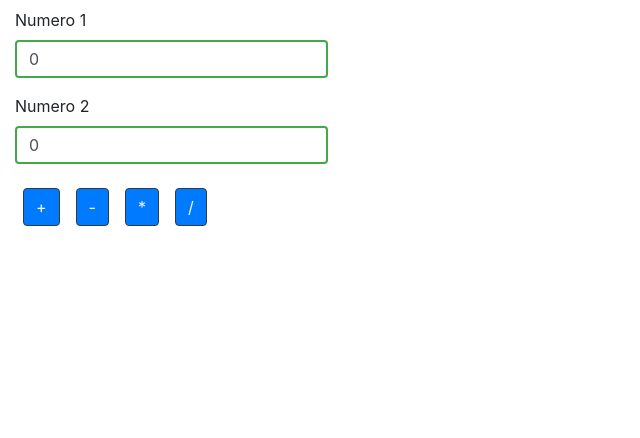
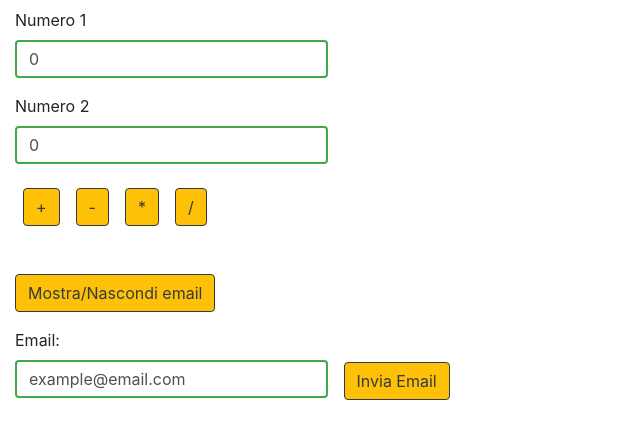
Before and after one commit to joshuagottardogalvani/AngularC9_Esercizi_Gottardo, an Angular app in the folder calc-email/: page / in a window 1280 px wide. Shown: the top 438 px of the page, without its empty margins (0-640 px from the left). Built offline with nearby package versions, Linux system fonts and the light colour scheme.

Commit message:
calc-email

```diff
--- a/calc-email/src/app/app.component.html
+++ b/calc-email/src/app/app.component.html
@@ -8,12 +8,10 @@
     <input type="number" class="form-control w-25" id="numero2" name="numero2" onfocus="this.value=''" [formControl]="myForm.controls['numero2']">
   </div>
   <div *ngIf="!myForm.valid" class="alert alert-danger">Il form non è valido</div>
-  <button type="button" class="btn btn-primary m-2 btn-outline-dark text-light" (click)="somma()">+</button>
-  <button type="button" class="btn btn-primary m-2 btn-outline-dark text-light" (click)="sottrazione()">-</button>
-  <button type="button" class="btn btn-primary m-2 btn-outline-dark text-light" (click)="moltiplicazione()">*</button>
-  <button type="button" class="btn btn-primary m-2 btn-outline-dark text-light" (click)="divisione()">/</button>
+  <button type="button" class="btn btn-small btn-warning m-2 btn-outline-dark" (click)="somma()">+</button>
+  <button type="button" class="btn btn-small btn-warning m-2 btn-outline-dark" (click)="sottrazione()">-</button>
+  <button type="button" class="btn btn-small btn-warning m-2 btn-outline-dark" (click)="moltiplicazione()">*</button>
+  <button type="button" class="btn btn-small btn-warning m-2 btn-outline-dark" (click)="divisione()">/</button>
 </form>
 
-<span *ngFor="let n of arrayNumeri">{{ n }}-</span>
-
-<app-ris-component [risultato]="risultato"></app-ris-component>
+<app-ris-component [risultato]="risultato" [arrayNumeri]="arrayNumeri"></app-ris-component>
--- a/calc-email/src/app/app.component.ts
+++ b/calc-email/src/app/app.component.ts
@@ -9,10 +9,10 @@ import { FormBuilder, FormGroup, Validators } from '@angular/forms';
 export class AppComponent {
 
   myForm: FormGroup;
-  risultato: Number;
-  numero1: Number;
-  numero2: Number;
-  arrayNumeri: Number[];
+  risultato: number;
+  numero1: number;
+  numero2: number;
+  arrayNumeri: number[];
 
   constructor(fb: FormBuilder) {
     this.myForm = fb.group({'numero1': ['0', Validators.required], 'numero2': ['0', Validators.required]
@@ -20,54 +20,62 @@ export class AppComponent {
   }
 
   somma() {
+    if(this.myForm.valid) {
       this.numero1 = Number(this.myForm.controls['numero1'].value);
       this.numero2 = Number(this.myForm.controls['numero2'].value);
       this.risultato = Number(this.myForm.controls['numero1'].value) + Number(this.myForm.controls['numero2'].value);
 
       this.vettoreNumeri(Number(this.numero1), Number(this.numero2));
+    }
 
     return false;
   }
 
   sottrazione() {
+    if(this.myForm.valid) {
       this.numero1 = Number(this.myForm.controls['numero1'].value);
       this.numero2 = Number(this.myForm.controls['numero2'].value);
       this.risultato = Number(this.myForm.controls['numero1'].value) - Number(this.myForm.controls['numero2'].value);
 
       this.vettoreNumeri(Number(this.numero1), Number(this.numero2));
+    }
 
     return false;
   }
 
   moltiplicazione() {
+    if(this.myForm.valid) {
       this.numero1 = Number(this.myForm.controls['numero1'].value);
       this.numero2 = Number(this.myForm.controls['numero2'].value);
       this.risultato = Number(this.myForm.controls['numero1'].value) * Number(this.myForm.controls['numero2'].value);
 
       this.vettoreNumeri(Number(this.numero1), Number(this.numero2));
+    }
 
     return false;
   }
 
   divisione() {
+    if(this.myForm.valid) {
       this.numero1 = Number(this.myForm.controls['numero1'].value);
       this.numero2 = Number(this.myForm.controls['numero2'].value);
       this.risultato = Number(this.myForm.controls['numero1'].value) / Number(this.myForm.controls['numero2'].value);
 
-    this.vettoreNumeri(Number(this.numero1), Number(this.numero2));
+      this.vettoreNumeri(this.numero1, this.numero2);
+    }
 
     return false;
   }
 
-      vettoreNumeri(n1: number, n2:number)
-    {
-        //Se n2< n1 li scambio
+vettoreNumeri(n1: number, n2:number){
     if (n1<n2) {
         let a = n2;
         n2 = n1;
         n2= a;
     }
+
     this.arrayNumeri = new Array<number>();
+
     for(let i = n1; i <=n2; i++)
     {
         console.log(i);
--- a/calc-email/src/app/ris-component/ris-component.component.css
+++ b/calc-email/src/app/ris-component/ris-component.component.css
@@ -0,0 +1,7 @@
+.ng-valid:not(form) {
+  border: 2px solid #42A948;
+}
+
+.ng-invalid:not(form)  {
+  border: 2px solid #a94442;
+}
--- a/calc-email/src/app/ris-component/ris-component.component.html
+++ b/calc-email/src/app/ris-component/ris-component.component.html
@@ -1 +1,10 @@
 <div>{{ risultato }}</div>
+<span *ngFor="let n of arrayNumeri">{{ n }} </span><br>
+<button type="button" class="btn btn-outline-dark btn-warning mt-3 mb-3" (click)="toggleVar()">Mostra/Nascondi email</button>
+<form [hidden]="hideEmail" [formGroup]="myForm" (ngSubmit)="onSubmit(myForm.value)">
+  <div class="form-group d-inline-block w-25">
+    <label for="email" class="mr-1">Email:</label>
+    <input type="email" class="form-control" onfocus="this.value=''" id="email" name="email" [formControl]="myForm.controls['email']">
+  </div>
+  <button type="button" type="submit" class="btn btn-outline-dark btn-warning ml-3 d-inline-block">Invia Email</button>
+</form>
--- a/calc-email/src/app/ris-component/ris-component.component.ts
+++ b/calc-email/src/app/ris-component/ris-component.component.ts
@@ -1,4 +1,5 @@
 import { Component, OnInit, Input } from '@angular/core';
+import { FormBuilder, FormGroup, Validators } from '@angular/forms';
 
 @Component({
   selector: 'app-ris-component',
@@ -7,11 +8,36 @@ import { Component, OnInit, Input } from '@angular/core';
 })
 export class RisComponentComponent implements OnInit {
 
-  @Input() risultato: Number;
+  @Input() risultato: number;
+  @Input() arrayNumeri: number[];
+  myForm: FormGroup;
 
-  constructor() { }
+  hideEmail: Boolean = false;
+
+  constructor(fb: FormBuilder) {
+    this.myForm = fb.group({'email': ['example@email.com', Validators.email]
+    });
+  }
 
   ngOnInit() {
   }
 
+  toggleVar(){
+    if(!this.hideEmail){
+      this.hideEmail = true;
+    }
+    else {
+      this.hideEmail = false;
+    }
+  }
+
+  onSubmit(value: string){
+    if(this.myForm.valid) {
+      console.log('Mail inviata a: ' + this.myForm.controls['email'].value);
+    }
+    else {
+      console.log('Non hai inserito una mail valida');
+    }
+  }
+
 }
```
Lines whose indentation alone changed are shown as unchanged.
